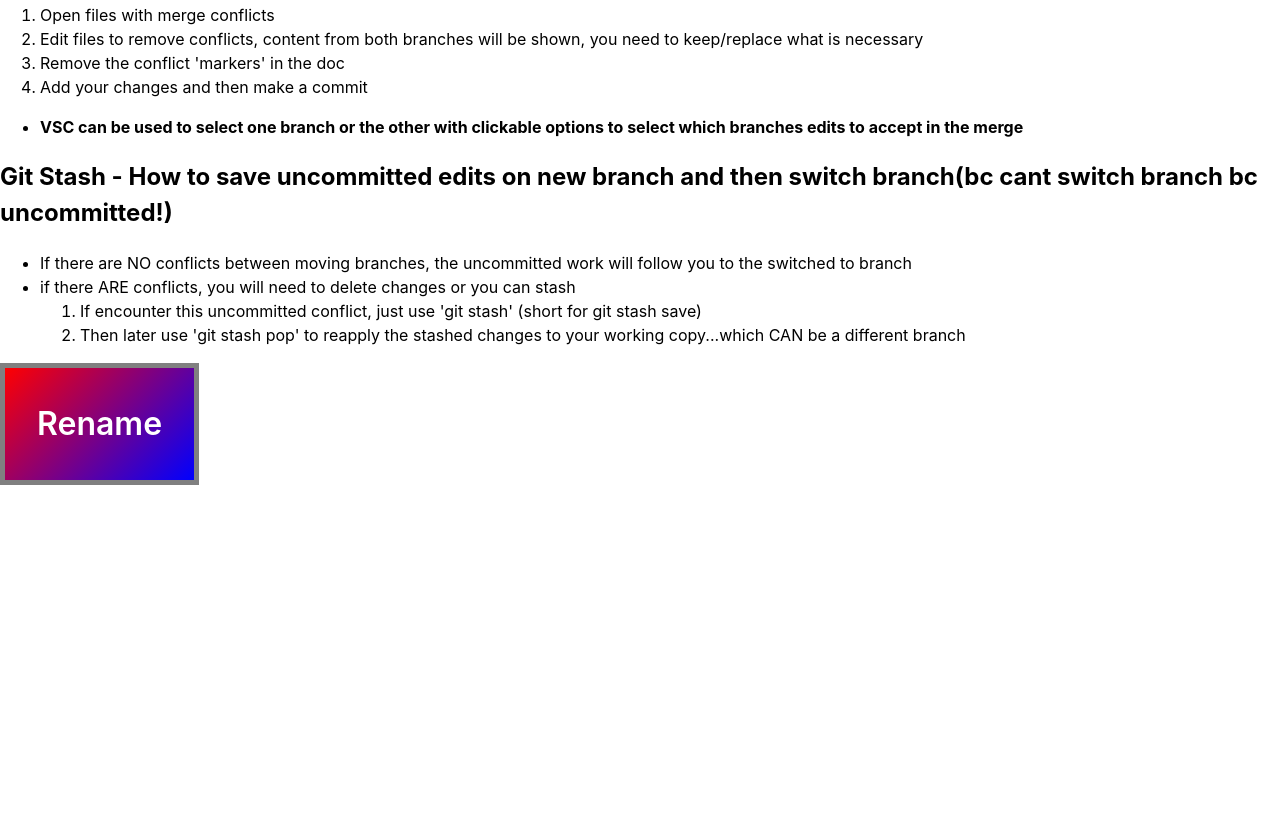
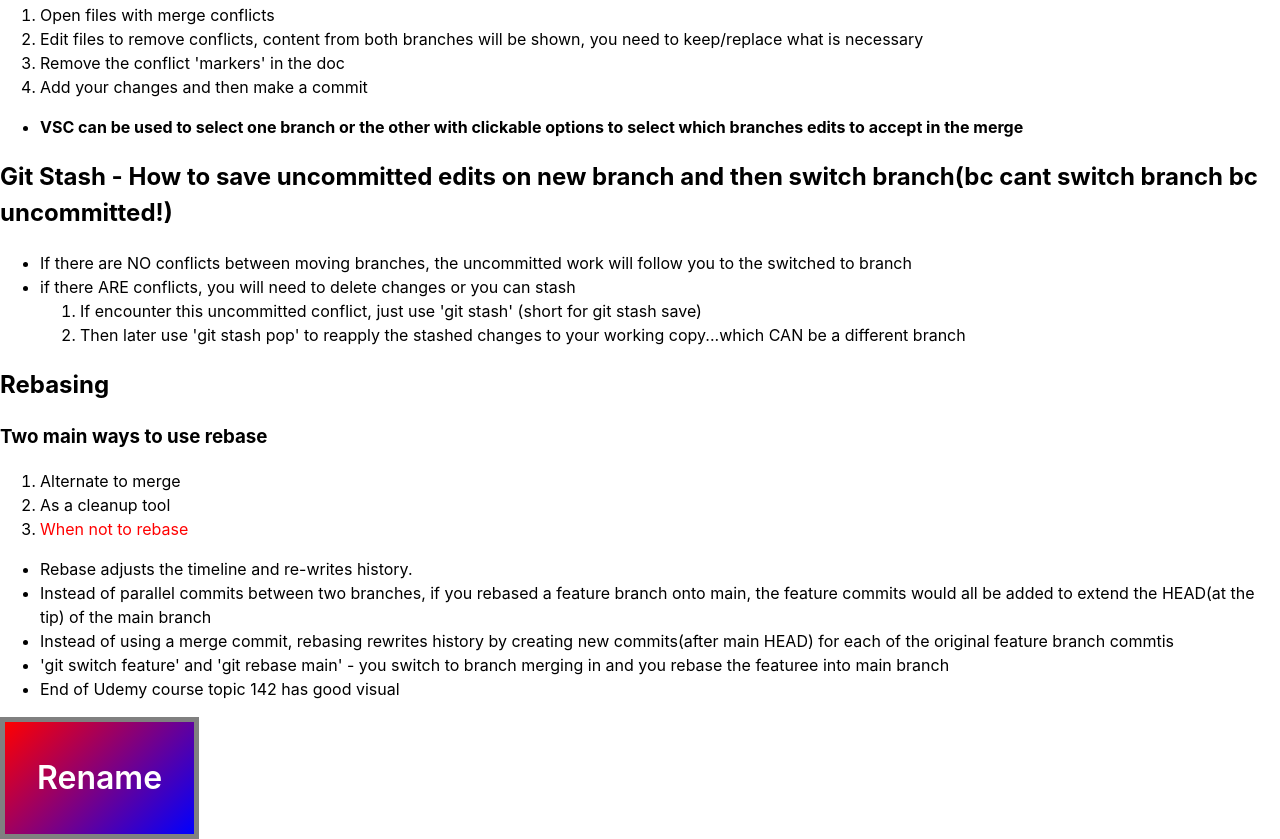
Before and after one commit to drbenn/git-practice, a website built with Vite: page index.html in a window 1280 px wide. Shown: the part 586-1425 px from the top of the page. Before the commit the page ends 1071 px from the top, so only its background shows below. Built offline with nearby package versions, Linux system fonts and the light colour scheme.

```diff
--- a/index.html
+++ b/index.html
@@ -58,8 +58,23 @@
               <li>If encounter this uncommitted conflict, just use 'git stash' (short for git stash save)</li>
               <li>Then later use 'git stash pop' to reapply the stashed changes to your working copy...which CAN be a different branch</li>
             </ol>
+        </ul>
+      </p>
 
-
+      <p>
+        <h2>Rebasing  </h2>
+        <h3>Two main ways to use rebase</h3>
+        <ol>
+          <li>Alternate to merge</li>
+          <li>As a cleanup tool</li>
+          <li><span style="color:red">When not to rebase</span></li>
+        </ol>
+        <ul>
+          <li>Rebase adjusts the timeline and re-writes history.</li>
+          <li>Instead of parallel commits between two branches, if you rebased a feature branch onto main, the feature commits would all be added to extend the HEAD(at the tip) of the main branch</li>
+          <li>Instead of using a merge commit, rebasing rewrites history by creating new commits(after main HEAD) for each of the original feature branch commtis</li>
+          <li>'git switch feature' and 'git rebase main' - you switch to branch merging in and you rebase the featuree into main branch</li>
+          <li>End of Udemy course topic 142 has good visual</li>
 
         </ul>
       </p>
```
